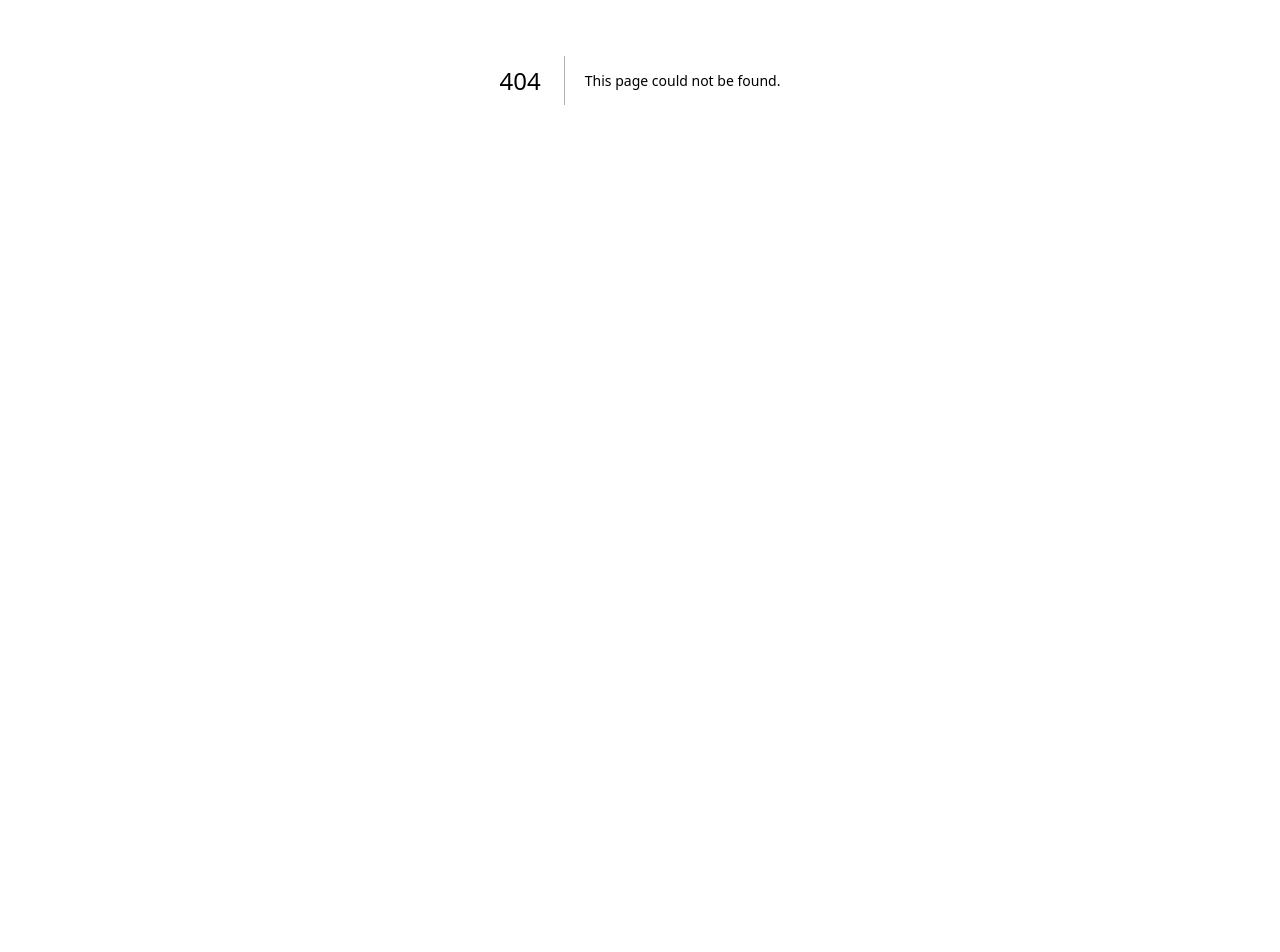
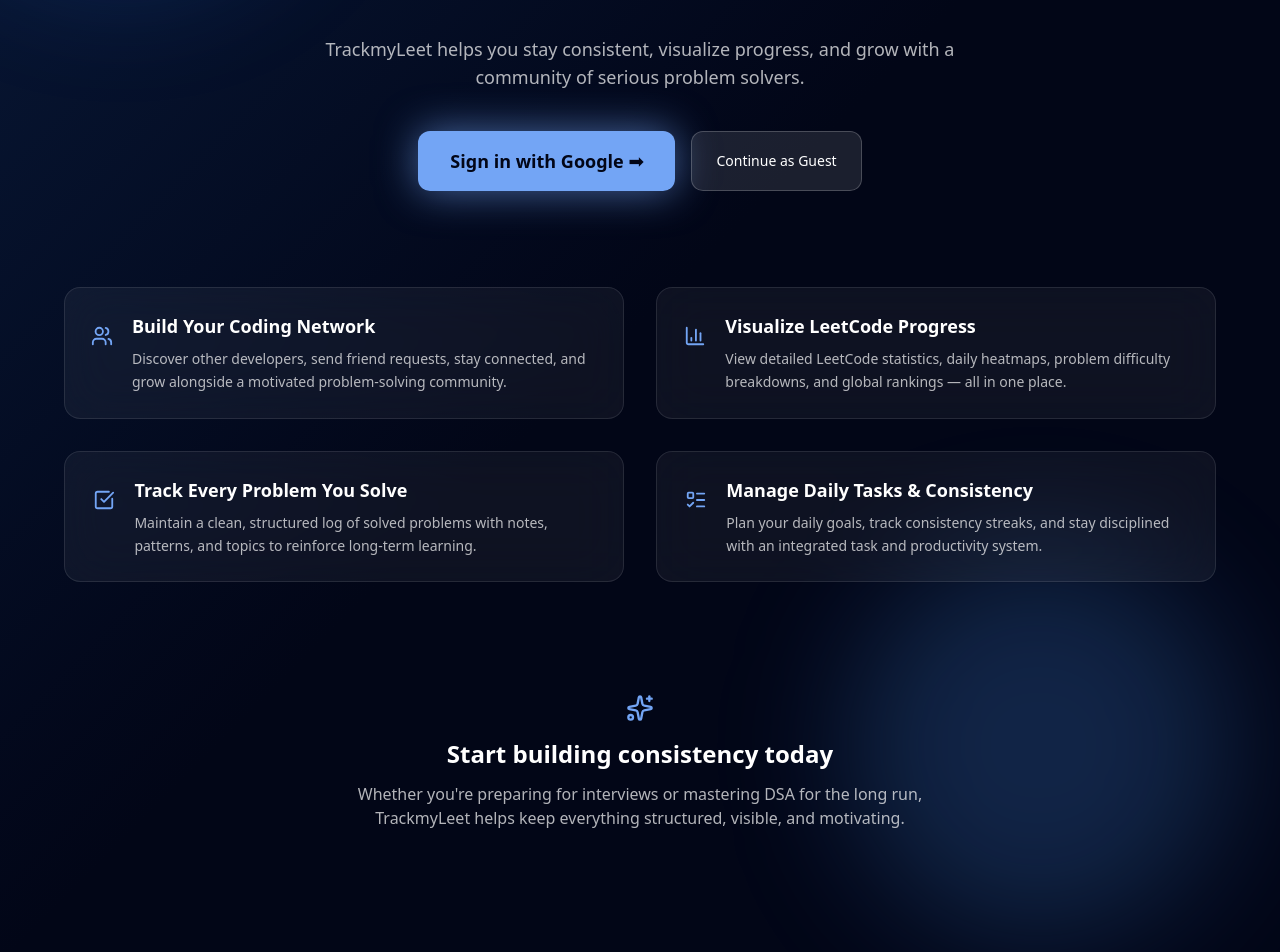
Before and after one commit to SamarthBhatia77/TrackmyLeet, a Next.js app: page /signup in a window 1280 px wide. Before the commit this address had no page. Shown: the part 320-1272 px from the top of the page. Before the commit the page ends 800 px from the top, so only its background shows below. Built offline with nearby package versions, Linux system fonts and the light colour scheme.

Commit message:
upgraded sign in page

```diff
--- a/package.json
+++ b/package.json
@@ -9,6 +9,7 @@
     "lint": "eslint"
   },
   "dependencies": {
+    "framer-motion": "^12.29.2",
     "lucide-react": "^0.562.0",
     "mongoose": "^9.1.5",
     "next": "16.1.2",
--- a/src/app/all-users/page.js
+++ b/src/app/all-users/page.js
@@ -85,15 +85,22 @@
                         </div>
                       </div>
 
-                      {(user.city || user.college || user.bio) && (
+                      {/* LOCATION & COLLEGE */}
+                        {(user.city || user.college) && (
                           <div className="mt-3 text-sm text-white/60">
                             {user.city && <span>📍 {user.city}</span>}
                             {user.city && user.college && " · "}
                             {user.college && <span>🎓 {user.college}</span>}
-                          <br/>
-                          {user.bio && <span>{user.bio}</span>}
                           </div>
                         )}
+
+                        {/* BIO */}
+                        {user.bio && (
+                          <p className="mt-2 text-sm text-white/70 italic line-clamp-2">
+                            “{user.bio}”
+                          </p>
+                        )}
+
 
                       {user.skills?.length > 0 && (
                         <div className="mt-3 flex flex-wrap gap-2">
--- a/src/app/api/users/route.js
+++ b/src/app/api/users/route.js
@@ -11,6 +11,8 @@
       {
         name: 1,
         image: 1,
+        bio: 1,
+        _id:1,
         city: 1,
         college: 1,
         skills: 1,
--- a/src/app/fakeLoading/page.js
+++ b/src/app/fakeLoading/page.js
@@ -21,7 +21,7 @@
   useEffect(() => {
     const completed = sessionStorage.getItem("fake-loader-complete");
     if (completed) {
-      router.replace("/signIn");
+      router.replace("/signup");
       return;
     }
 
@@ -40,7 +40,7 @@
           sessionStorage.setItem("fake-loader-complete", "true");
 
           setTimeout(() => {
-            router.replace("/signIn");
+            router.replace("/signup");
           }, 300);
 
           return 100;
--- /dev/null
+++ b/src/app/signup/page.js
@@ -0,0 +1,188 @@
+"use client";
+
+import Image from "next/image";
+import { useRouter } from "next/navigation";
+import { signIn } from "next-auth/react";
+import { motion } from "framer-motion";
+import {
+  Users,
+  BarChart3,
+  CheckSquare,
+  ListTodo,
+  Sparkles,
+} from "lucide-react";
+import Footer from "@/components/Footer";
+
+const features = [
+  {
+    icon: Users,
+    title: "Build Your Coding Network",
+    description:
+      "Discover other developers, send friend requests, stay connected, and grow alongside a motivated problem-solving community.",
+  },
+  {
+    icon: BarChart3,
+    title: "Visualize LeetCode Progress",
+    description:
+      "View detailed LeetCode statistics, daily heatmaps, problem difficulty breakdowns, and global rankings — all in one place.",
+  },
+  {
+    icon: CheckSquare,
+    title: "Track Every Problem You Solve",
+    description:
+      "Maintain a clean, structured log of solved problems with notes, patterns, and topics to reinforce long-term learning.",
+  },
+  {
+    icon: ListTodo,
+    title: "Manage Daily Tasks & Consistency",
+    description:
+      "Plan your daily goals, track consistency streaks, and stay disciplined with an integrated task and productivity system.",
+  },
+];
+
+export default function SignupPage() {
+  const router = useRouter();
+
+  return (
+    <div className="relative min-h-screen overflow-hidden bg-[#020617] text-white">
+      {/* ================= DYNAMIC BACKGROUND ================= */}
+      <div className="absolute inset-0">
+        <div className="absolute inset-0 bg-gradient-to-br from-[#0a1a3a] via-[#020617] to-[#020617]" />
+
+        <motion.div
+          className="absolute -top-32 -left-32 w-96 h-96 bg-blue-500/20 rounded-full blur-3xl"
+          animate={{ x: [0, 60, 0], y: [0, 40, 0] }}
+          transition={{ duration: 12, repeat: Infinity, ease: "easeInOut" }}
+        />
+        <motion.div
+          className="absolute bottom-0 right-0 w-96 h-96 bg-blue-400/20 rounded-full blur-3xl"
+          animate={{ x: [0, -50, 0], y: [0, -30, 0] }}
+          transition={{ duration: 12, repeat: Infinity, ease: "easeInOut" }}
+        />
+      </div>
+
+      {/* ================= CONTENT ================= */}
+      <main className="relative z-10 px-6 pt-24 pb-16">
+        {/* ================= HERO ================= */}
+        <motion.div
+          initial={{ opacity: 0, y: 30 }}
+          animate={{ opacity: 1, y: 0 }}
+          transition={{ duration: 0.8 }}
+          className="max-w-4xl mx-auto text-center"
+        >
+          {/* LOGO */}
+          <div className="flex justify-center mb-8">
+            <Image
+              src="/webLogo.png"
+              alt="TrackmyLeet"
+              width={400}
+              height={400}
+              className="w-140"
+              priority
+            />
+          </div>
+
+          <p className="text-white/70 text-lg max-w-2xl mx-auto">
+            TrackmyLeet helps you stay consistent, visualize progress, and grow
+            with a community of serious problem solvers.
+          </p>
+
+          {/* ACTION BUTTONS */}
+          <div className="mt-10 flex flex-col sm:flex-row gap-4 justify-center">
+            <motion.button
+              whileHover={{ scale: 1.05 }}
+              whileTap={{ scale: 0.97 }}
+              onClick={() =>
+                signIn("google", { callbackUrl: "/addEntries" })
+              }
+              className="px-8 py-4 rounded-xl text-lg font-semibold
+                         bg-[#73a5f5] text-[#020617]
+                         shadow-[0_0_40px_rgba(115,165,245,0.6)]
+
+                         transition"
+            >
+              Sign in with Google ➟
+            </motion.button>
+
+            <motion.button
+              whileHover={{ scale: 1.03 }}
+              whileTap={{ scale: 0.97 }}
+              onClick={() => router.push("/addEntries")}
+              className="px-6 py-3 rounded-xl text-sm
+                         bg-white/10 border border-white/20
+                         hover:bg-white/15 transition"
+            >
+              Continue as Guest
+            </motion.button>
+          </div>
+        </motion.div>
+
+        {/* ================= FEATURES ================= */}
+        <div className="mt-24 max-w-6xl mx-auto grid grid-cols-1 md:grid-cols-2 gap-8">
+          {features.map((feature, i) => {
+            const Icon = feature.icon;
+
+            return (
+              <motion.div
+                key={i}
+                initial={{ opacity: 0, y: 40 }}
+                whileInView={{ opacity: 1, y: 0 }}
+                viewport={{ once: true }}
+                transition={{ duration: 0.6, delay: i * 0.1 }}
+                className="group relative rounded-2xl p-6
+                           bg-white/5 backdrop-blur-xl
+                           border border-white/10
+                           hover:border-[#73a5f5]/60
+                           transition"
+              >
+                <div
+                  className="absolute inset-0 rounded-2xl opacity-0
+                             group-hover:opacity-100 transition
+                             shadow-[0_0_60px_rgba(115,165,245,0.35)]"
+                />
+
+                <div className="relative z-10 flex gap-4">
+                  <div className="w-12 h-12 flex items-center justify-center text-[#73a5f5]">
+                    <Icon size={22} />
+                  </div>
+
+                  <div>
+                    <h3 className="text-lg font-semibold mb-2">
+                      {feature.title}
+                    </h3>
+                    <p className="text-sm text-white/70 leading-relaxed">
+                      {feature.description}
+                    </p>
+                  </div>
+                </div>
+              </motion.div>
+            );
+          })}
+        </div>
+
+        {/* ================= CLOSING CTA ================= */}
+        <motion.div
+          initial={{ opacity: 0, y: 30 }}
+          whileInView={{ opacity: 1, y: 0 }}
+          viewport={{ once: true }}
+          transition={{ duration: 0.6 }}
+          className="mt-28 text-center"
+        >
+          <div className="flex justify-center mb-4 text-[#73a5f5]">
+            <Sparkles size={28} />
+          </div>
+          <h2 className="text-2xl font-semibold mb-3">
+            Start building consistency today
+          </h2>
+          <p className="text-white/70 max-w-xl mx-auto">
+            Whether you're preparing for interviews or mastering DSA for the
+            long run, TrackmyLeet helps keep everything structured, visible, and
+            motivating.
+          </p>
+        </motion.div>
+      </main>
+
+      <Footer />
+    </div>
+  );
+}
--- a/src/components/Navbar.jsx
+++ b/src/components/Navbar.jsx
@@ -157,7 +157,7 @@
                     <button
                       onClick={() => {
                         setOpen(false);
-                        signOut({ callbackUrl: "/signIn" });
+                        signOut({ callbackUrl: "/signup" });
                       }}
                       className="w-full px-4 py-3 text-left text-sm
                                  text-red-400 hover:bg-white/10
```
Also changed, not shown: 1 other file (tests, documents, lock files or other folders). Lines whose indentation alone changed are shown as unchanged.
